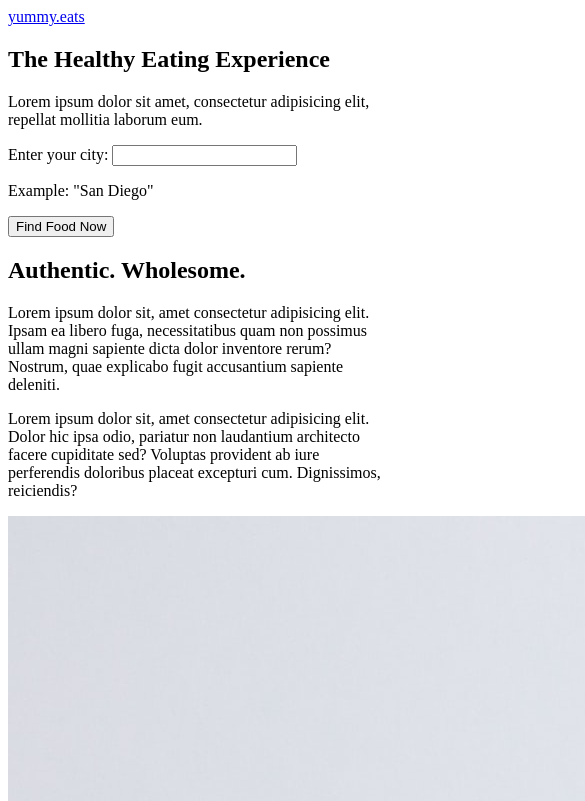
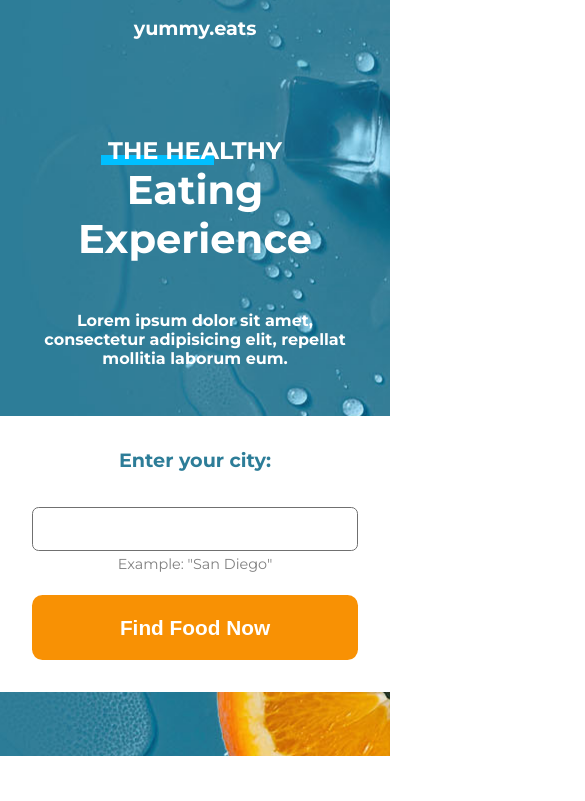
Before and after one commit to ammarshah/food, a plain HTML site: page index.html in a window 390 px wide. Shown: the top 801 px of the page, 585 px wide, since content can reach past the window. Drawn offline with Linux system fonts and the light colour scheme.

Commit message:
Adds CSS styling for mobile version - DONE

```diff
--- a/css/main.css
+++ b/css/main.css
@@ -0,0 +1,142 @@
+@import url('https://fonts.googleapis.com/css2?family=Montserrat:wght@400;700&display=swap');
+
+/* Custom Properties */
+:root {
+    --leading: 2em; /* Declaring a variable named 'leading' */
+}
+
+body {
+    font-family: 'Montserrat', sans-serif;
+    margin: 0;
+}
+
+.hero-bg {
+    background: #307D99 url('../images/hero-bg.jpg');
+    background-position: 12% 72%; /* Specifying X & Y values to alter the background image position */
+    color: white;
+    text-align: center;
+    padding-bottom: 4em;
+}
+
+header {
+    padding: 1em 0; /* 1em padding on top and bottom and no padding on left and right */
+}
+
+.hero-bg a {
+    color: white;
+    font-weight: bold;
+    text-decoration: none;
+    font-size: 1.2rem;
+}
+
+section {
+    margin: 0 1em;
+}
+
+h1 {
+    font-size: 2.5rem;
+    margin: 2em 0 1.2em;
+}
+
+h1 span {
+    text-transform: uppercase;
+    display: block; /* This means that it's gonna be on its own block, nothing is gonna float to the left & right of it */
+    font-size: 1.5rem;
+    position: relative; /* This is to make the blue underline come under the span element and not at the bottom of the page */
+    z-index: 1;
+}
+
+h1 span::before {
+    content: ' ';
+    position: absolute; /* It allows you to break outside of the traditional box model and you can situate things anywhere */
+    background: #00BFFF;
+    width: 4.7em;
+    height: .4em;
+    bottom: 0; /* We had to add "position: relative" to "h1 span" or this will make the blue underline go at the bottom of the page */
+    z-index: -1; /* This will make the underline go behind the heading. We had to add "z-index: 1" to "h1 span" for this to work */
+    margin-left: -.3em; /* To make the blue underline move a little bit to the left side of the heading */
+}
+
+.hero-bg p {
+    font-weight: bold;
+    margin: 0 1.5em 3em; /* 0 on the top, 1em on left and right and 3em on the bottom */
+}
+
+.form-container {
+    background: white;
+    margin: 2em -1em 0; /* -1em on left and right is to push the form div to the edges of the screen like we have in the prototype because we added "margin" on the section element */
+    padding: 2em;
+}
+
+label {
+    color: #2D7D98;
+    font-weight: bold;
+    display: block;
+    margin-bottom: 1em;
+    font-size: 1.2rem;
+}
+
+input[type="text"] {
+    border: 1px solid #707070;
+    width: 100%;
+    padding: 1em;
+    box-sizing: border-box; /* Whenever you add padding along with the width it will add up both the values and add it to the left and right of the element, like here 100% + 1em. "Border-box" fixes this issue */
+    border-radius: .5em;
+    margin-top: 1.2em;
+}
+
+.form-container p {
+    color: gray;
+    margin: .3em 0 1.5em;
+    font-weight: normal;
+    font-size: .9rem;
+}
+
+input[type="button"] {
+    background-color: #F89104;
+    border: none;
+    width: 100%;
+    color: white;
+    font-weight: bold;
+    padding: 1em 0;
+    border-radius: .5em;
+    font-size: 1.3rem;
+    cursor: pointer;
+}
+
+input[type="button"]:hover {
+    background-color: #db8001;
+}
+
+.authentic {
+    margin: 0;
+}
+
+.right-col {
+    text-align: center;
+    margin: 3em 1em;
+}
+
+h2 {
+    text-transform: uppercase;
+    position: relative;
+}
+
+h2::before {
+    content: ' ';
+    position: absolute; /* It allows you to break outside of the traditional box model and you can situate things anywhere */
+    background: #87e1ff;
+    width: 12em;
+    height: .4em;
+    bottom: 0; /* We had to add "position: relative" to "h1 span" or this will make the blue underline go at the bottom of the page */
+    z-index: -1; /* This will make the underline go behind the heading. We had to add "z-index: 1" to "h1 span" for this to work */
+    margin-left: -.3em; /* To make the blue underline move a little bit to the left side of the heading */
+}
+
+img {
+    width: 100%;
+}
+
+.right-col p {
+    line-height: var(--leading); /* Using a custom property that is declared at the top */
+}
--- a/index.html
+++ b/index.html
@@ -4,13 +4,13 @@
     <meta charset="UTF-8">
     <meta http-equiv="X-UA-Compatible" content="IE=edge">
     <meta name="viewport" content="width=device-width, initial-scale=1.0">
-    <title>Food</title>
+    <title>Food App</title>
     <link rel="stylesheet" href="css/main.css">
     <script type="text/javascript" src="javascript/main.js"></script>
 </head>
 <body>
-    <section class="top">
-        <div class="hero-bg">
+    <div class="hero-bg">
+        <section class="top">
             <header>
                 <a href="#">yummy.eats</a>
             </header>
@@ -27,8 +27,8 @@
                     <input type="button" value="Find Food Now">
                 </form>
             </div>
-        </div>
-    </section>
+        </section>
+    </div>
 
     <section class="authentic">
         <div class="right-col">
```
